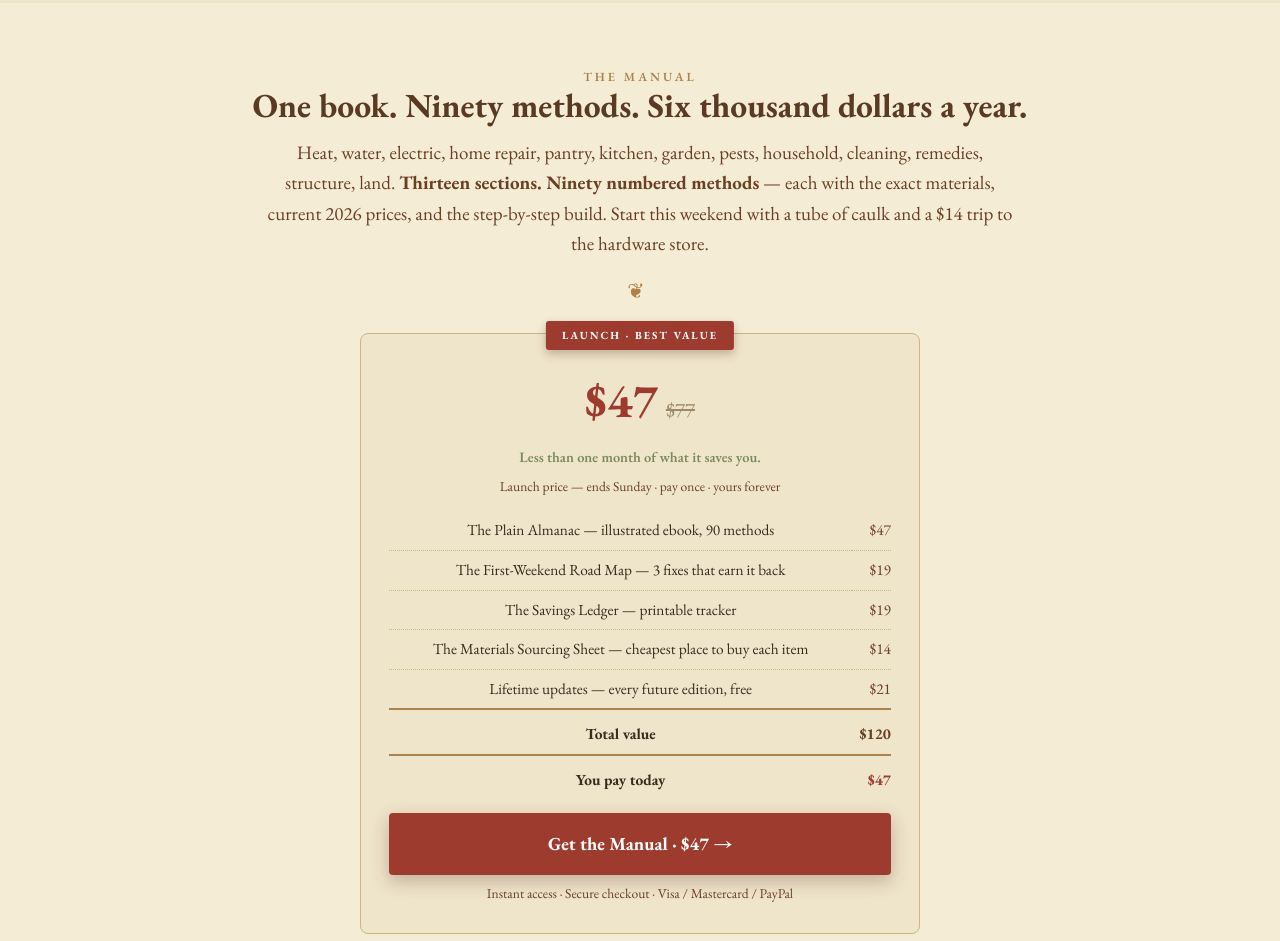
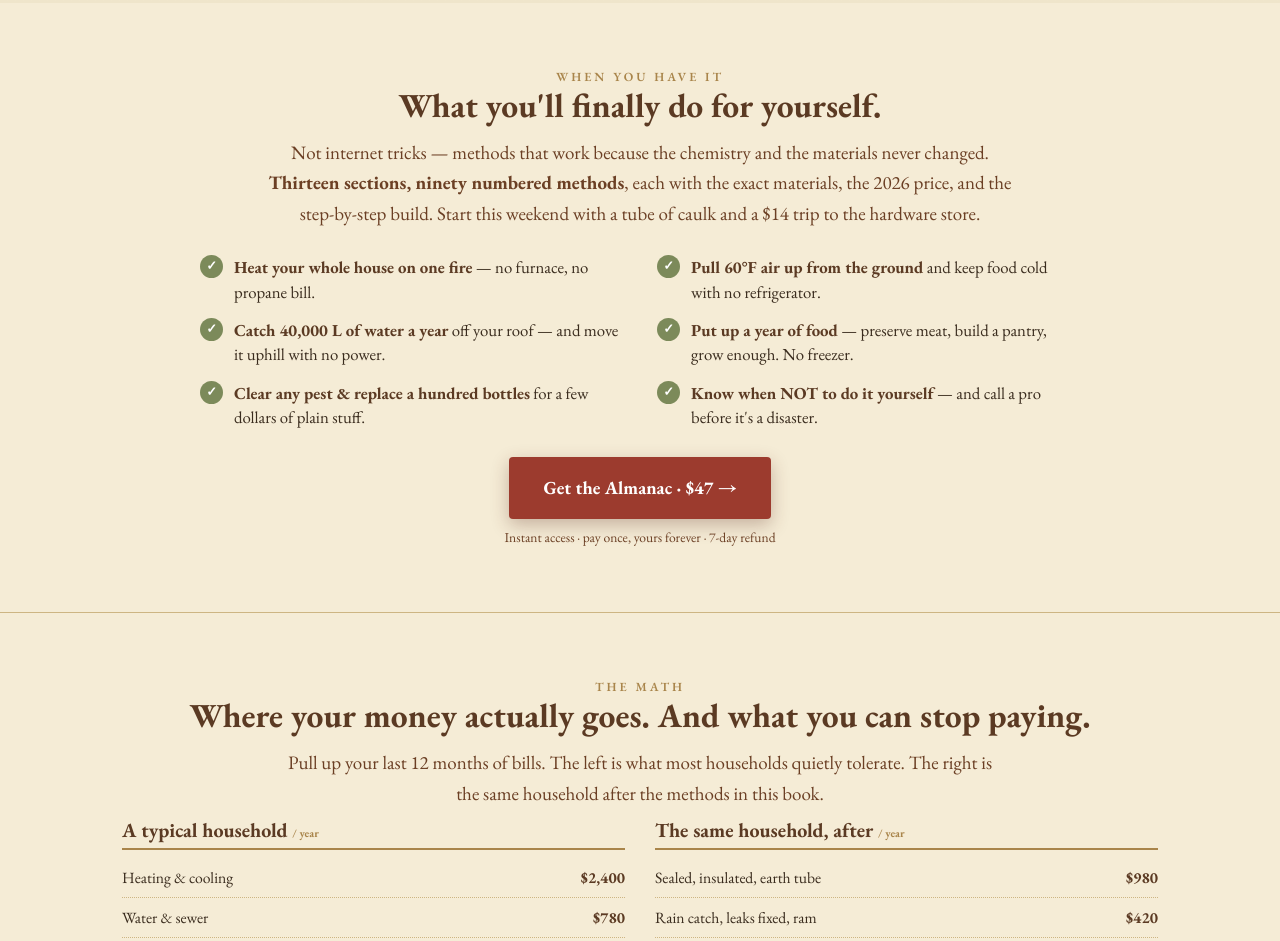
Before and after one commit to bautielcrack4-web/the-plain-almanac, a plain HTML site: page index.html in a window 1280 px wide. Shown: the part 1040-1981 px from the top of the page. Drawn offline with nearby package versions, Linux system fonts and the light colour scheme.

Commit message:
Sales page: single hero CTA, benefits checklist, sharper math, value-first order
Co-Authored-By: Claude Opus 4.8 <noreply@anthropic.com>

```diff
--- a/index.html
+++ b/index.html
@@ -129,12 +129,17 @@ footer a{color:#ffd98a}
 .anchor-note{font-size:.9rem;color:var(--sage);font-weight:600;margin-top:6px}
 .guar-row{display:flex;align-items:center;gap:22px;justify-content:center;flex-wrap:wrap;margin-top:8px}
 .guar-row p{max-width:380px;text-align:left;font-size:.92rem;color:var(--brown)}
+/* benefits checklist */
+.benefits{display:grid;grid-template-columns:1fr 1fr;gap:14px 34px;max-width:880px;margin:26px auto 28px;text-align:left}
+.benefits div{position:relative;padding-left:34px;font-size:1.05rem;color:var(--ink);line-height:1.45}
+.benefits div::before{content:"\2713";position:absolute;left:0;top:0;color:#fff;background:var(--sage);width:23px;height:23px;border-radius:50%;font-size:.8rem;display:flex;align-items:center;justify-content:center;font-weight:700}
+.benefits b{color:var(--sepia)}
 
 @media(max-width:820px){
   #stickybar .in{padding:9px 14px} #stickybar .t{font-size:.78rem} #stickybar .btn{padding:9px 16px;font-size:.9rem}
   .guar-row p{text-align:center}
   body{font-size:18px}
-  .math-grid,.sections,.tcards,.authors{grid-template-columns:1fr}
+  .math-grid,.sections,.tcards,.authors,.benefits{grid-template-columns:1fr}
   .gal{grid-template-columns:repeat(2,1fr)}
   h2{font-size:1.7rem}
   section{padding:46px 0}
@@ -170,8 +175,8 @@ footer a{color:#ffd98a}
       <div class="eyebrow">Lancaster County · Anno MMXXVI · No. I</div>
       <h1>The old methods that kept our family <em>off the bill cycle.</em></h1>
       <p class="lead">Cut <b>$4,000–$6,000 a year</b> off your heating, water, electric, and home-repair bills — using the <b>ninety household methods</b> the plain folk have run for generations. Now in an illustrated almanac you can build from this weekend.</p>
-      <a class="btn" href="#buy">See the Manual →</a>
-      <a class="btn ghost" href="#math">Read the math</a>
+      <a class="btn" href="#" data-buy>Get the Almanac · $47 →</a>
+      <div class="sub" style="margin-top:11px">✓ 90 methods, illustrated &nbsp;·&nbsp; ✓ Instant access &nbsp;·&nbsp; ✓ 7-day refund &nbsp;·&nbsp; <a href="#math" style="color:var(--gold);text-decoration:underline">or read the math ↓</a></div>
       <div class="quote-card">"Not for becoming Amish. For keeping more of what you earn."</div>
       <div class="stats">
         <div class="stat"><b>90</b><span>Numbered methods</span></div>
@@ -192,27 +197,19 @@ footer a{color:#ffd98a}
 <!-- ===== OVERVIEW + STACK ===== -->
 <section id="buy" class="center">
   <div class="wrap">
-    <div class="eyebrow">The Manual</div>
-    <h2>One book. Ninety methods. Six thousand dollars a year.</h2>
-    <p style="max-width:760px;margin:0 auto;color:var(--brown)">Heat, water, electric, home repair, pantry, kitchen, garden, pests, household, cleaning, remedies, structure, land. <b>Thirteen sections. Ninety numbered methods</b> — each with the exact materials, current 2026 prices, and the step-by-step build. Start this weekend with a tube of caulk and a $14 trip to the hardware store.</p>
-    <div class="orn">&#10086;</div>
-    <div class="buybox">
-      <div class="ribbon">Launch · Best value</div>
-      <div class="price">$47<s>$77</s></div>
-      <div class="anchor-note">Less than one month of what it saves you.</div>
-      <div class="sub">Launch price — ends Sunday · pay once · yours forever</div>
-      <table class="stacktbl">
-        <tr><td>The Plain Almanac — illustrated ebook, 90 methods</td><td class="v">$47</td></tr>
-        <tr><td>The First-Weekend Road Map — 3 fixes that earn it back</td><td class="v">$19</td></tr>
-        <tr><td>The Savings Ledger — printable tracker</td><td class="v">$19</td></tr>
-        <tr><td>The Materials Sourcing Sheet — cheapest place to buy each item</td><td class="v">$14</td></tr>
-        <tr><td>Lifetime updates — every future edition, free</td><td class="v">$21</td></tr>
-        <tr class="total"><td>Total value</td><td class="v">$120</td></tr>
-        <tr class="total"><td><b>You pay today</b></td><td class="v"><b style="color:var(--barn)">$47</b></td></tr>
-      </table>
-      <a class="btn" href="#" style="width:100%;text-align:center" data-buy>Get the Manual · $47 →</a>
-      <div class="sub">Instant access · Secure checkout · Visa / Mastercard / PayPal</div>
+    <div class="eyebrow">When you have it</div>
+    <h2>What you'll finally do for yourself.</h2>
+    <p style="max-width:760px;margin:0 auto;color:var(--brown)">Not internet tricks — methods that work because the chemistry and the materials never changed. <b>Thirteen sections, ninety numbered methods</b>, each with the exact materials, the 2026 price, and the step-by-step build. Start this weekend with a tube of caulk and a $14 trip to the hardware store.</p>
+    <div class="benefits">
+      <div><b>Heat your whole house on one fire</b> — no furnace, no propane bill.</div>
+      <div><b>Pull 60°F air up from the ground</b> and keep food cold with no refrigerator.</div>
+      <div><b>Catch 40,000 L of water a year</b> off your roof — and move it uphill with no power.</div>
+      <div><b>Put up a year of food</b> — preserve meat, build a pantry, grow enough. No freezer.</div>
+      <div><b>Clear any pest &amp; replace a hundred bottles</b> for a few dollars of plain stuff.</div>
+      <div><b>Know when NOT to do it yourself</b> — and call a pro before it's a disaster.</div>
     </div>
+    <a class="btn" href="#" data-buy>Get the Almanac · $47 →</a>
+    <div class="sub">Instant access · pay once, yours forever · 7-day refund</div>
   </div>
 </section>
 
@@ -246,7 +243,7 @@ footer a{color:#ffd98a}
         <div class="mathrow" style="border-top:2px solid var(--gold);font-size:1.15rem"><span><b>Total</b></span><b style="color:var(--sage)">~$2,065</b></div>
       </div>
     </div>
-    <div class="saving">Net annual savings: <b>$4,000–$6,000</b> — depending on your bills, climate, and how many methods you put in.</div>
+    <div class="saving">Net annual savings: <b>$4,000–$6,000</b> a year.<br><span style="font-size:.95rem;opacity:.92">One sealed winter, one rain barrel, or one repair you don't farm out already pays back the $47 — everything after that is money you keep.</span></div>
     <p class="src center">Sources: U.S. Energy Information Administration · BLS Consumer Expenditure Survey averages.</p>
   </div>
 </section>
@@ -316,7 +313,7 @@ footer a{color:#ffd98a}
 </section>
 
 <!-- ===== ORDER (repeat) ===== -->
-<section class="center">
+<section id="order" class="center">
   <div class="wrap">
     <div class="eyebrow">Order</div>
     <h2>$47 once. No subscription. Yours forever.</h2>
@@ -372,7 +369,7 @@ footer a{color:#ffd98a}
   <div class="wrap">
     © 2026 The Plain Almanac · Amos &amp; Rebecca Stoltzfus. All rights reserved.<br>
     Educational content; verify local regulations before any work involving combustion, plumbing, electrical, structural, or chemical methods. Results vary by household, climate, and starting baseline.<br>
-    <a href="#buy">The Manual</a> · <a href="#math">The Math</a> · <a href="#buy">Order</a>
+    <a href="#buy">The Manual</a> · <a href="#math">The Math</a> · <a href="#order">Order</a>
   </div>
 </footer>
 
```
